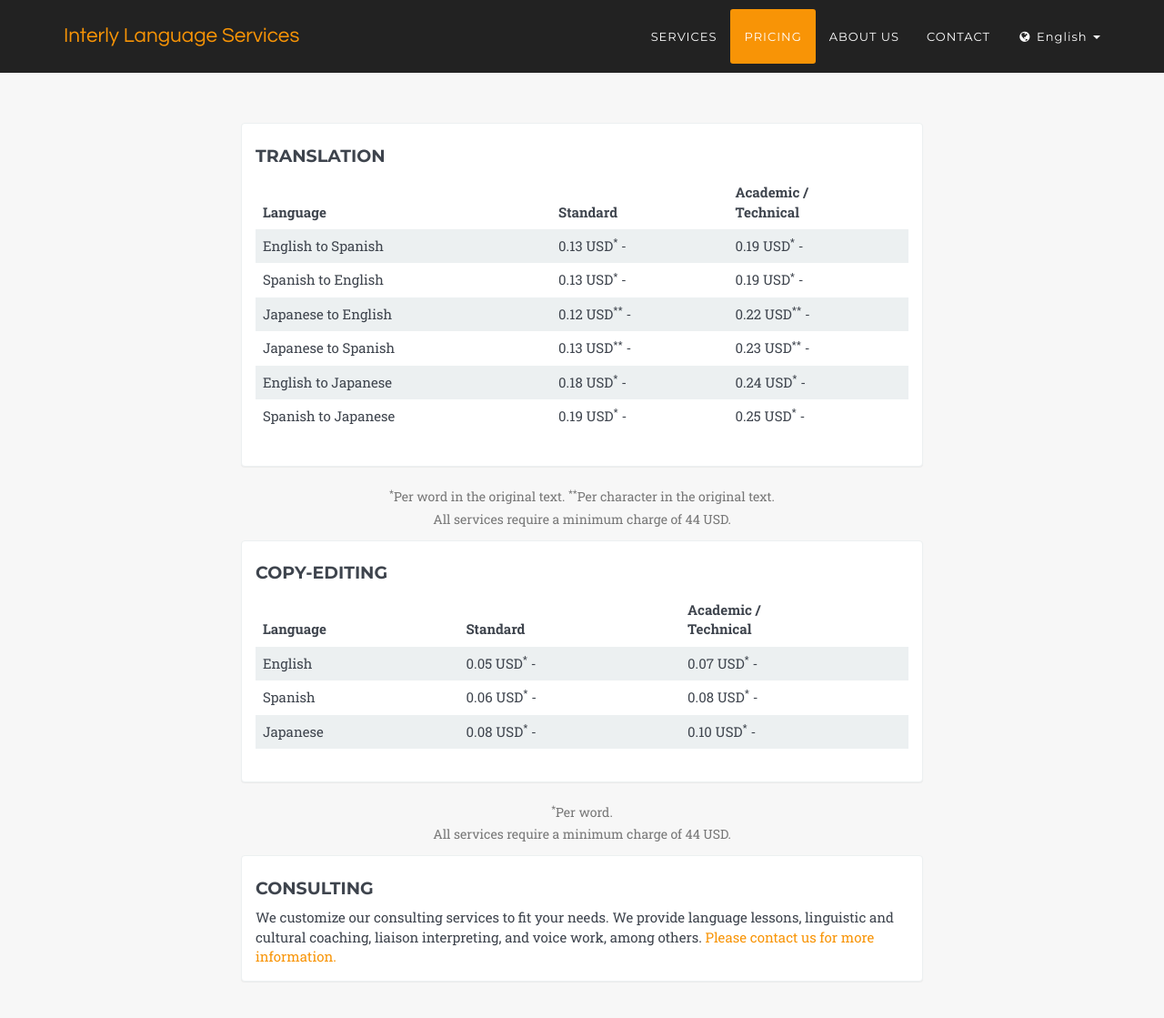
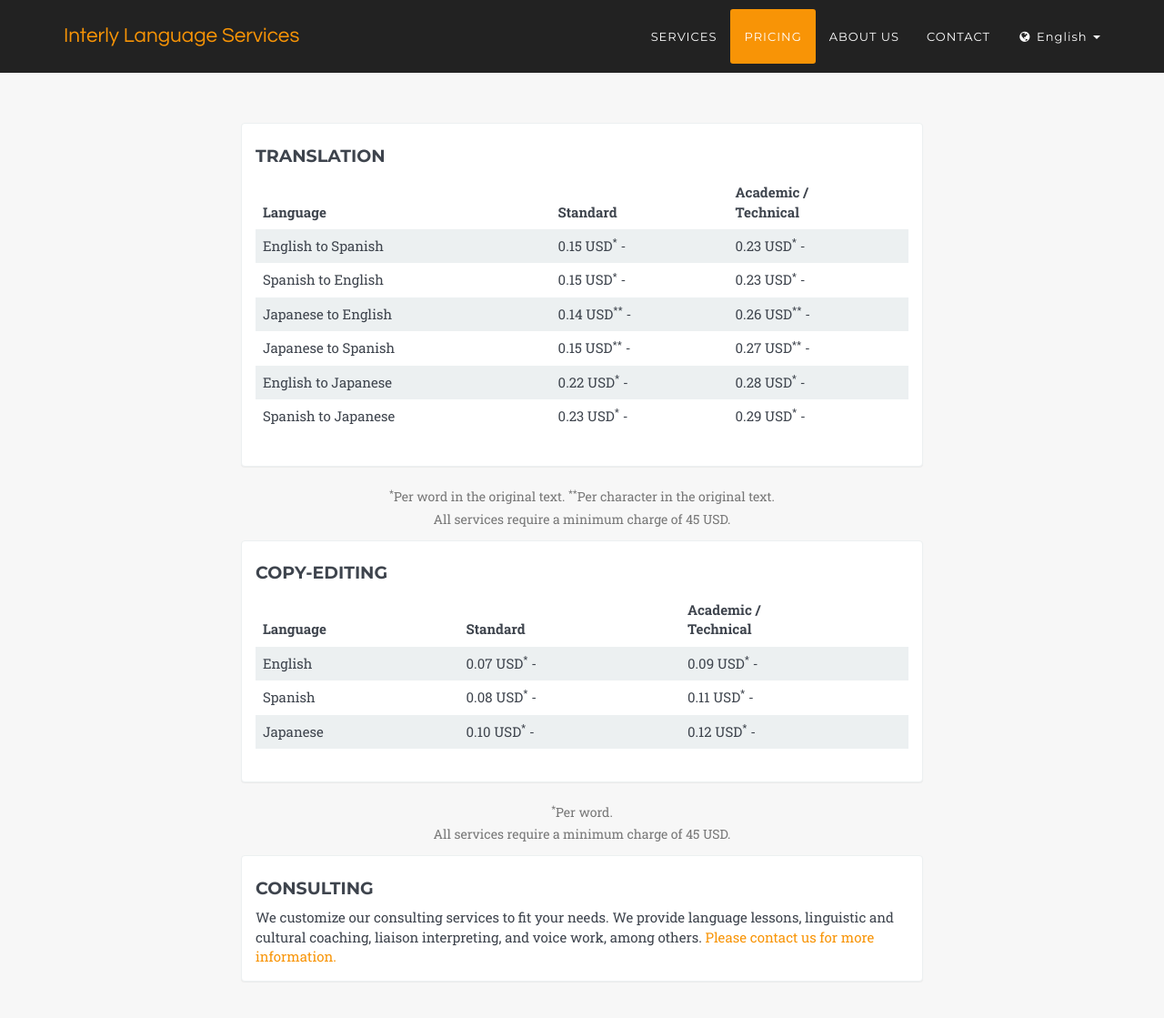
Before and after one commit to kylesezhi/kylesezhi.github.io, a Jekyll site: the page built from index.html, in a window 1280 px wide and 1400 px high, scrolled down 3308 px. Shown: the top 1119 px of the window at 91% size. Built offline with Jekyll 4.4.1, drawn with Linux system fonts in a browser that asks for light colours; some web fonts are replaced; comment, search, counter and statistics services are not loaded.

Commit message:
Make footer year JS and update prices

```diff
--- a/_includes/pricing.html
+++ b/_includes/pricing.html
@@ -24,33 +24,33 @@
                     <tbody>
                       <tr>
                         <td class="active">English to Spanish</td>
-                        <td class="active">0.13 USD<sup>*</sup> -</td>
-                        <td class="active">0.19 USD<sup>*</sup> -</td>
+                        <td class="active">0.15 USD<sup>*</sup> -</td>
+                        <td class="active">0.23 USD<sup>*</sup> -</td>
                       </tr>
                       <tr>
                         <td>Spanish to English</td>
-                        <td>0.13 USD<sup>*</sup> -</td>
-                        <td>0.19 USD<sup>*</sup> -</td>
+                        <td>0.15 USD<sup>*</sup> -</td>
+                        <td>0.23 USD<sup>*</sup> -</td>
                       </tr>
                       <tr>
                         <td class="active">Japanese to English</td>
-                        <td class="active">0.12 USD<sup>**</sup> -</td>
-                        <td class="active">0.22 USD<sup>**</sup> -</td>
+                        <td class="active">0.14 USD<sup>**</sup> -</td>
+                        <td class="active">0.26 USD<sup>**</sup> -</td>
                       </tr>
                       <tr>
                         <td>Japanese to Spanish</td>
-                        <td>0.13 USD<sup>**</sup> -</td>
-                        <td>0.23 USD<sup>**</sup> -</td>
+                        <td>0.15 USD<sup>**</sup> -</td>
+                        <td>0.27 USD<sup>**</sup> -</td>
                       </tr>
                       <tr>
                         <td class="active">English to Japanese</td>
-                        <td class="active">0.18 USD<sup>*</sup> -</td>
-                        <td class="active">0.24 USD<sup>*</sup> -</td>
+                        <td class="active">0.22 USD<sup>*</sup> -</td>
+                        <td class="active">0.28 USD<sup>*</sup> -</td>
                       </tr>
                       <tr>
                         <td>Spanish to Japanese</td>
-                        <td>0.19 USD<sup>*</sup> -</td>
-                        <td>0.25 USD<sup>*</sup> -</td>
+                        <td>0.23 USD<sup>*</sup> -</td>
+                        <td>0.29 USD<sup>*</sup> -</td>
                       </tr>
                     </tbody>
                   </table>
@@ -61,7 +61,7 @@
             </div>
             <div class="row">
                 <div class="col-lg-8 col-lg-offset-2 text-center">
-                    <p class="text-muted"><sup>*</sup>Per word in the original text. <sup>**</sup>Per character in the original text.<br>All services require a minimum charge of 44 USD.</p>
+                    <p class="text-muted"><sup>*</sup>Per word in the original text. <sup>**</sup>Per character in the original text.<br>All services require a minimum charge of 45 USD.</p>
                 </div>
             </div>
             <div class="row">
@@ -81,18 +81,18 @@
                     <tbody>
                       <tr>
                         <td class="active">English</td>
-                        <td class="active">0.05 USD<sup>*</sup> -</td>
                         <td class="active">0.07 USD<sup>*</sup> -</td>
+                        <td class="active">0.09 USD<sup>*</sup> -</td>
                       </tr>
                       <tr>
                         <td>Spanish</td>
-                        <td>0.06 USD<sup>*</sup> -</td>
                         <td>0.08 USD<sup>*</sup> -</td>
+                        <td>0.11 USD<sup>*</sup> -</td>
                       </tr>
                       <tr>
                         <td class="active">Japanese</td>
-                        <td class="active">0.08 USD<sup>*</sup> -</td>
                         <td class="active">0.10 USD<sup>*</sup> -</td>
+                        <td class="active">0.12 USD<sup>*</sup> -</td>
                       </tr>
                     </tbody>
                   </table>
@@ -103,7 +103,7 @@
             </div>
             <div class="row">
                 <div class="col-lg-8 col-lg-offset-2 text-center">
-                    <p class="text-muted"><sup>*</sup>Per word.<br>All services require a minimum charge of 44 USD.</p>
+                    <p class="text-muted"><sup>*</sup>Per word.<br>All services require a minimum charge of 45 USD.</p>
                 </div>
             </div>
             <div class="row">
```
Also changed, not shown: _includes/es_pricing.html (+11 -11 lines), _includes/ja_pricing.html (+11 -11 lines), Gemfile.lock, 5 other files.
